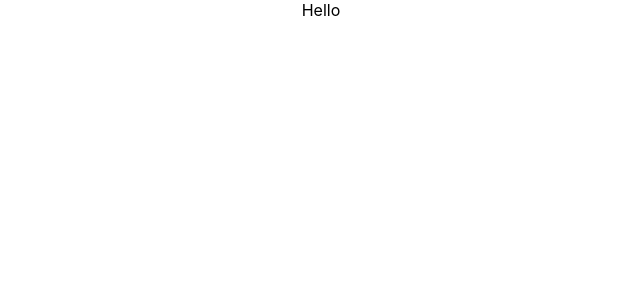
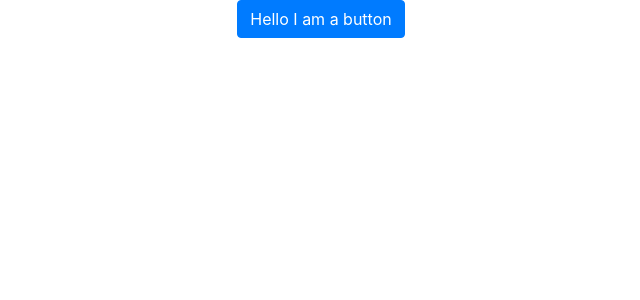
Before and after one commit to rawatanil488/task-scheduler, a React (Create React App) app: page / in a window 1280 px wide. Shown: the top 300 px of the page, without its empty margins (319-959 px from the left). Built offline with nearby package versions, Linux system fonts and the light colour scheme.

Commit message:
added node sass and scsss files

```diff
--- a/package.json
+++ b/package.json
@@ -7,6 +7,7 @@
     "@testing-library/react": "11.2.7",
     "@testing-library/user-event": "12.8.3",
     "bootstrap": "4.6.0",
+    "node-sass": "6.0.0",
     "react": "17.0.2",
     "react-bootstrap": "1.6.1",
     "react-dom": "17.0.2",
--- a/src/App.css
+++ /dev/null
@@ -1,38 +0,0 @@
-.App {
-  text-align: center;
-}
-
-.App-logo {
-  height: 40vmin;
-  pointer-events: none;
-}
-
-@media (prefers-reduced-motion: no-preference) {
-  .App-logo {
-    animation: App-logo-spin infinite 20s linear;
-  }
-}
-
-.App-header {
-  background-color: #282c34;
-  min-height: 100vh;
-  display: flex;
-  flex-direction: column;
-  align-items: center;
-  justify-content: center;
-  font-size: calc(10px + 2vmin);
-  color: white;
-}
-
-.App-link {
-  color: #61dafb;
-}
-
-@keyframes App-logo-spin {
-  from {
-    transform: rotate(0deg);
-  }
-  to {
-    transform: rotate(360deg);
-  }
-}
--- a/src/App.js
+++ b/src/App.js
@@ -1,10 +1,8 @@
-import logo from './logo.svg';
-import './App.css';
-
+import {Button} from 'react-bootstrap';
 function App() {
   return (
     <div className="App">
-		Hello
+      <Button bsStyle="primary">Hello I am a button</Button>
     </div>
   );
 }
--- a/src/index.css
+++ b/src/App.scss
@@ -1,3 +1,5 @@
+@import "~bootstrap/scss/bootstrap";
+
 body {
   margin: 0;
   font-family: -apple-system, BlinkMacSystemFont, 'Segoe UI', 'Roboto', 'Oxygen',
@@ -11,3 +13,19 @@ code {
   font-family: source-code-pro, Menlo, Monaco, Consolas, 'Courier New',
     monospace;
 }
+
+
+.App {
+  text-align: center;
+}
+
+.App-header {
+  background-color: #282c34;
+  min-height: 100vh;
+  display: flex;
+  flex-direction: column;
+  align-items: center;
+  justify-content: center;
+  font-size: calc(10px + 2vmin);
+  color: white;
+}
--- a/src/index.js
+++ b/src/index.js
@@ -1,8 +1,8 @@
 import React from 'react';
 import ReactDOM from 'react-dom';
-import './index.css';
 import App from './App';
 import reportWebVitals from './reportWebVitals';
+import './App.scss';
 
 ReactDOM.render(
   <React.StrictMode>
```
Also changed, not shown: src/logo.svg (deleted).
